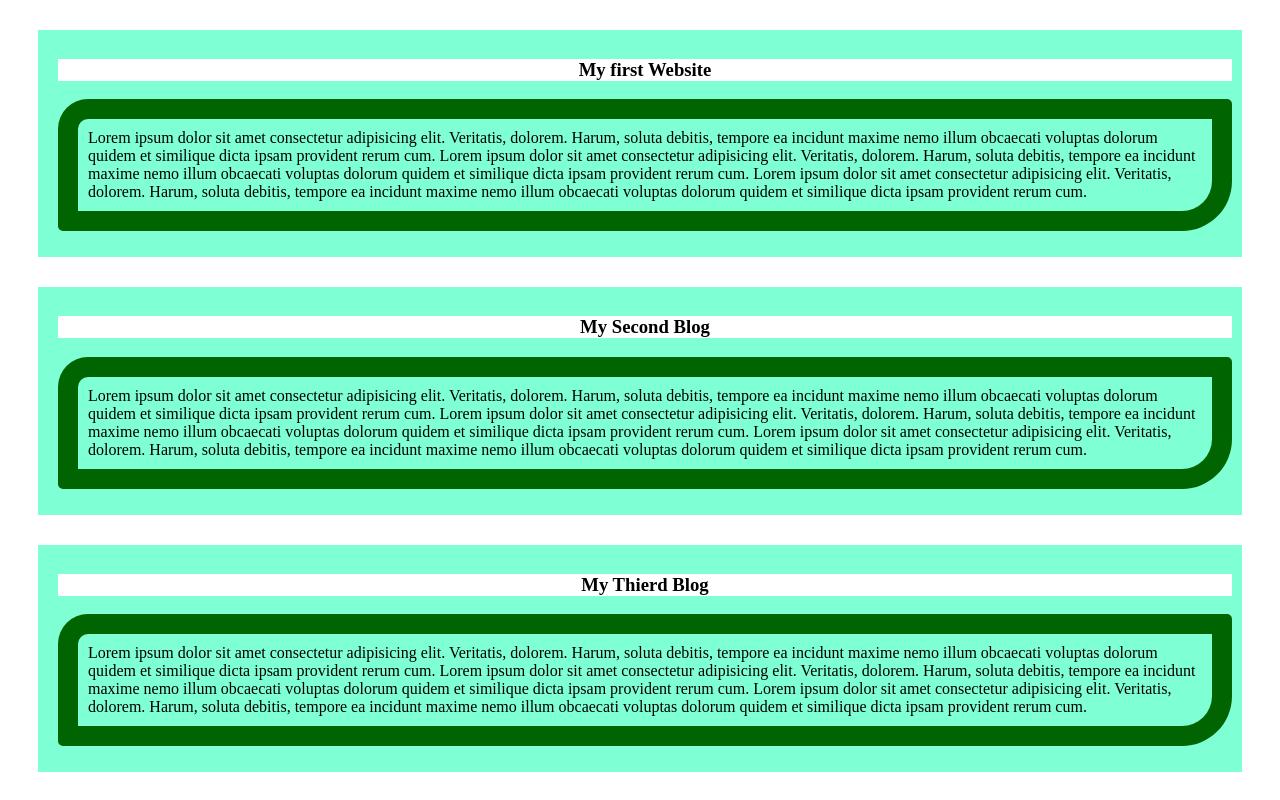
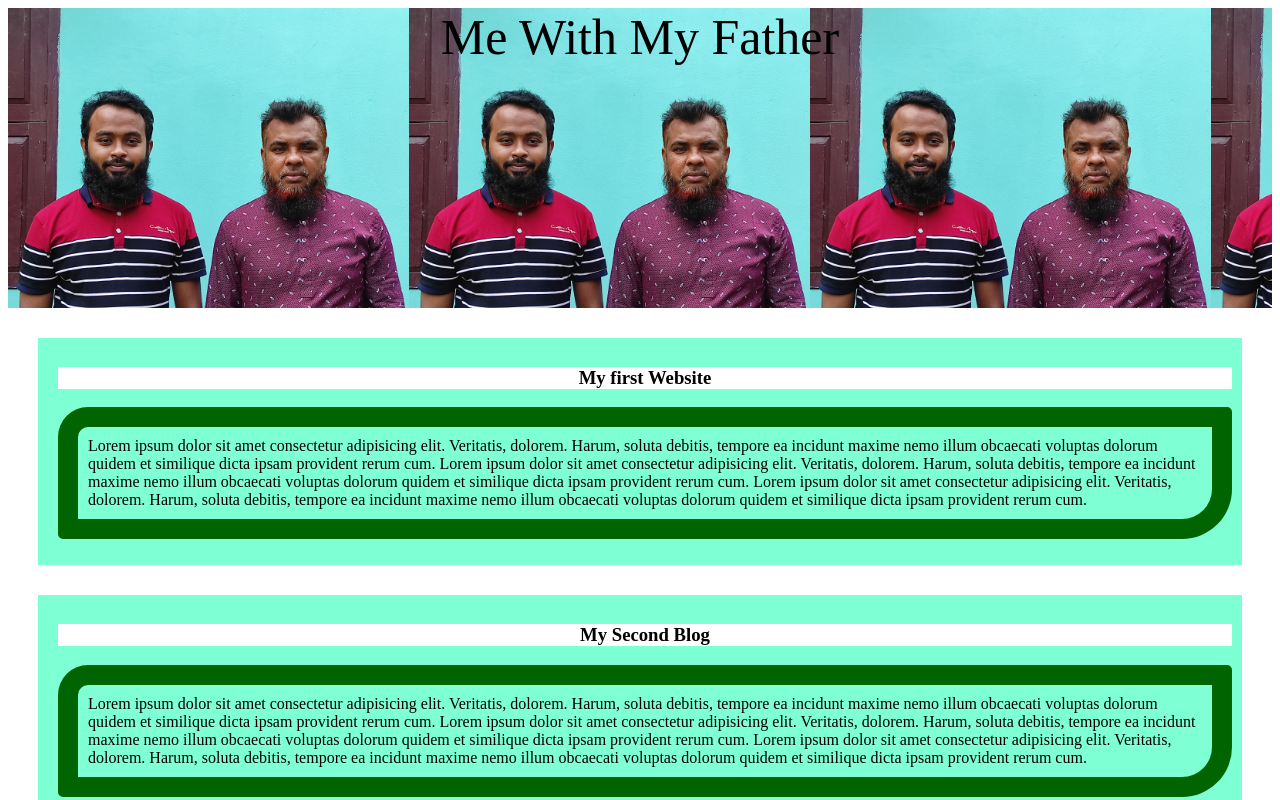
Before and after one commit to mehediibnjakir/my-simple-website, a plain HTML site: page index.html in a window 1280 px wide. Shown: the top 800 px of the page. Drawn offline with Linux system fonts and the light colour scheme.

Commit message:
add more code

```diff
--- a/index.html
+++ b/index.html
@@ -9,6 +9,9 @@
 
     </style>
 </head>
+<header>
+    Me With My Father
+</header>
 <body>
     <div>
         <h3>
@@ -51,5 +54,6 @@
 
         </ul>
     </div>
+
 </body>
 </html>
--- a/style/blog.css
+++ b/style/blog.css
@@ -15,3 +15,12 @@ h3{
     border-color: rgb(0, 100, 0);
     padding: 10px;
 }
+header{
+    height: 300px;
+    font-size: 50px;
+    text-align: center;
+    background-image: url('../image/me\ with\ abbu.jpg');
+    background-size: cover;
+    /* background-repeat:repeat-x; */
+    background-size: contain;
+}
```
Also changed, not shown: image/me with abbu.jpg (added).
